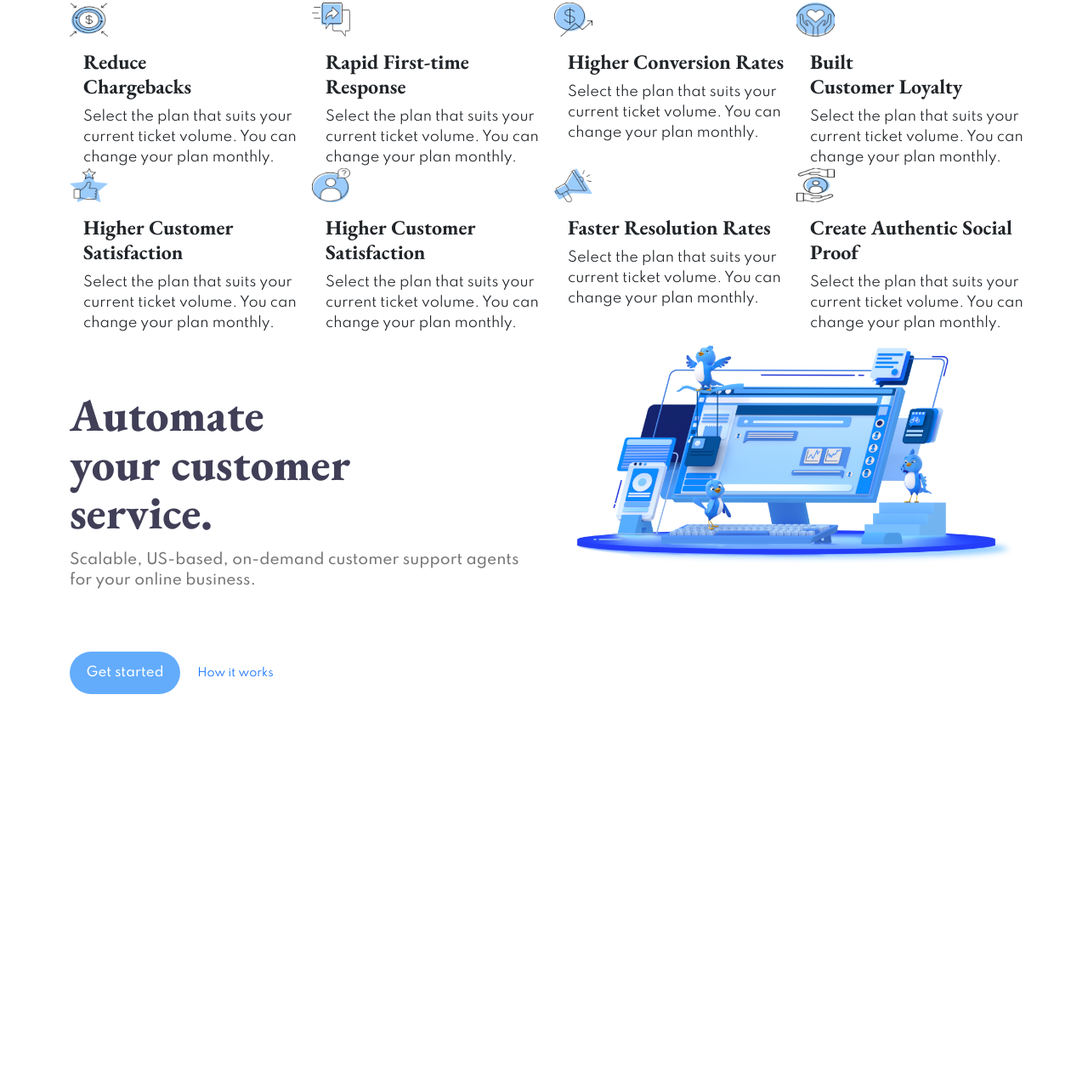
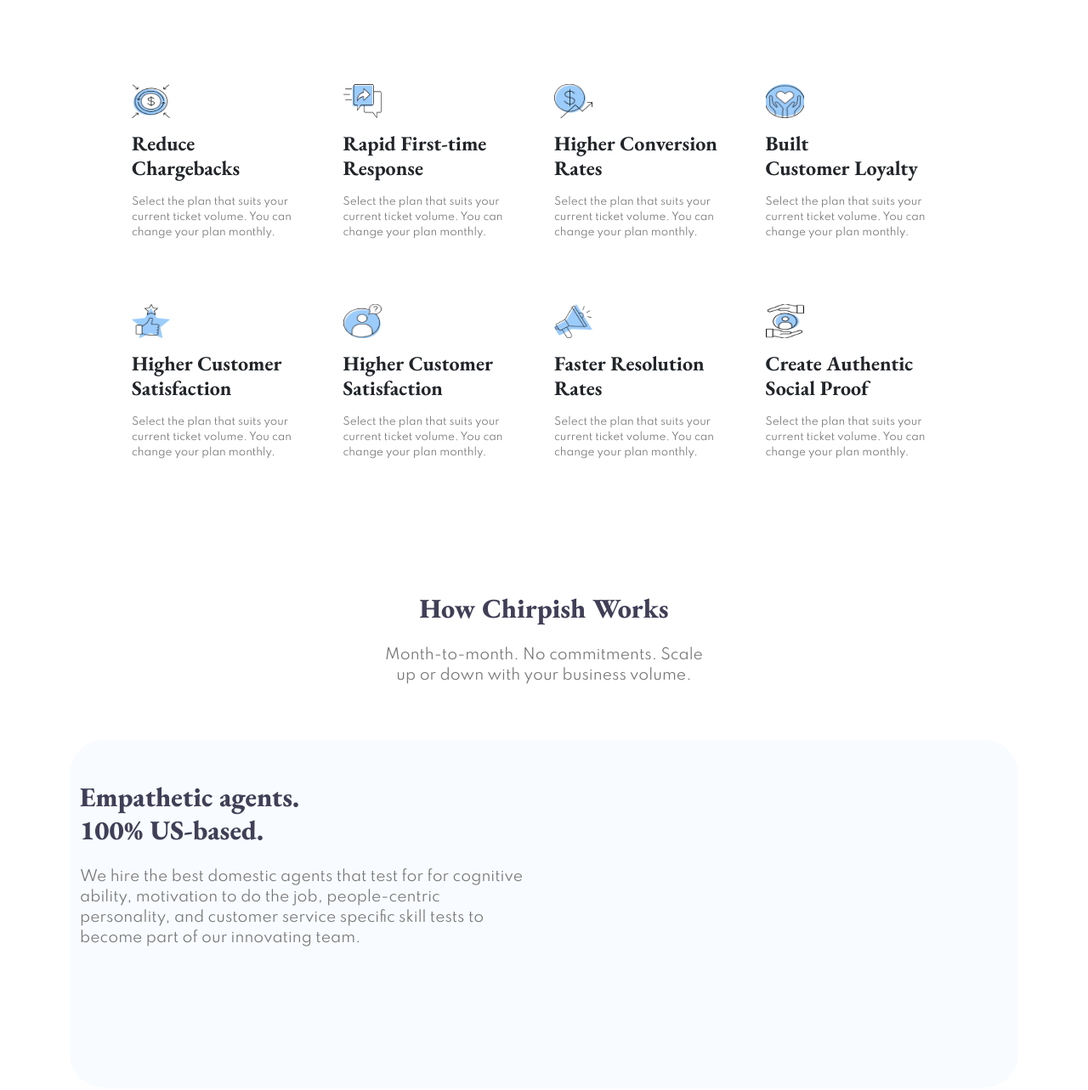
Before and after one commit to nikhiltomy/chirpish, a plain HTML site: page index.html in a window 1280 px wide. Shown: the part 1967-3250 px from the top of the page at 85% size. Before the commit the page ends 2784 px from the top, so only its background shows below. Drawn offline with nearby package versions, Linux system fonts and the light colour scheme.

```diff
--- a/css/large.css
+++ b/css/large.css
@@ -75,5 +75,10 @@
   line-height: 52px;
 }
 /* section3 */
-
+/* section5 */
+.ch-molc-service-card{
+  height: 195px;
+  width: 207px;
+}
+/* section5 */
 /*---------------- Desktop --------------------- */
--- a/css/style.css
+++ b/css/style.css
@@ -225,6 +225,6 @@
 /* section5 */
 .ch-molc-service-card{
   height: 195px;
-  width: 300px;
+  width: 276px;
 }
 /* section5 */
--- a/index.html
+++ b/index.html
@@ -232,79 +232,87 @@
     <!-- Section4 -->
     <!-- Section 5 -->
     <section>
-        <div class=" container">
-            <div class="row">
+        <div class="ch-section-container pt-5">
+            <div class="row pt-lg-5 pb-lg-3">
                 <div class="col-md-6 col-lg-3">
                     <div class="ch-molc-service-card">
                         <img src="./images/icon1.png" class="card-img-top ch-icon img-fluid " alt="...">
-                        <div class="card-body">
-                          <h3 class="ch-atom-card-title ch-font">Reduce <br> Chargebacks</h3>
-                          <p class="card-text">Select the plan that suits your current ticket volume. You can change your plan monthly.</p>
+                        <div class="">
+                            <h3 class="ch-atom-card-title ch-font pt-3">Reduce <br> Chargebacks</h3>
+                            <p class="ch-molc-card2__para">Select the plan that suits your current ticket volume. You
+                                can change your plan monthly.</p>
                         </div>
                     </div>
                 </div>
                 <div class="col-md-6 col-lg-3">
                     <div class="ch-molc-service-card">
                         <img src="./images/icon2.png" class="card-img-top ch-icon img-fluid" alt="...">
-                        <div class="card-body">
-                          <h3 class="ch-atom-card-title ch-font">Rapid First-time Response</h3>
-                          <p class="card-text">Select the plan that suits your current ticket volume. You can change your plan monthly.</p>
+                        <div class="">
+                            <h3 class="ch-atom-card-title ch-font pt-3">Rapid First-time Response</h3>
+                            <p class="ch-molc-card2__para">Select the plan that suits your current ticket volume. You
+                                can change your plan monthly.</p>
                         </div>
                     </div>
                 </div>
                 <div class="col-md-6 col-lg-3">
                     <div class="ch-molc-service-card">
                         <img src="./images/icon3.png" class="card-img-top ch-icon img-fluid" alt="...">
-                        <div class="card-body">
-                          <h3 class="ch-atom-card-title ch-font">Higher Conversion Rates</h3>
-                          <p class="card-text">Select the plan that suits your current ticket volume. You can change your plan monthly.</p>
+                        <div class="">
+                            <h3 class="ch-atom-card-title ch-font pt-3">Higher Conversion Rates</h3>
+                            <p class="ch-molc-card2__para">Select the plan that suits your current ticket volume. You
+                                can change your plan monthly.</p>
                         </div>
                     </div>
                 </div>
                 <div class="col-md-6 col-lg-3">
                     <div class="ch-molc-service-card">
                         <img src="./images/icon4.png" class="card-img-top ch-icon img-fluid " alt="...">
-                        <div class="card-body">
-                          <h3 class="ch-atom-card-title ch-font">Built <br>Customer Loyalty</h3>
-                          <p class="card-text">Select the plan that suits your current ticket volume. You can change your plan monthly.</p>
+                        <div class="">
+                            <h3 class="ch-atom-card-title ch-font pt-3">Built <br>Customer Loyalty</h3>
+                            <p class="ch-molc-card2__para">Select the plan that suits your current ticket volume. You
+                                can change your plan monthly.</p>
                         </div>
                     </div>
                 </div>
             </div>
-            <div class="row">
+            <div class="row pt-lg-5 pb-lg-3">
                 <div class="col-md-6 col-lg-3">
                     <div class="ch-molc-service-card">
                         <img src="./images/icon5.png" class="card-img-top ch-icon img-fluid" alt="...">
-                        <div class="card-body">
-                          <h3 class="ch-atom-card-title ch-font">Higher Customer Satisfaction</h3>
-                          <p class="card-text">Select the plan that suits your current ticket volume. You can change your plan monthly.</p>
+                        <div class="">
+                            <h3 class="ch-atom-card-title ch-font pt-3">Higher Customer Satisfaction</h3>
+                            <p class="ch-molc-card2__para">Select the plan that suits your current ticket volume. You
+                                can change your plan monthly.</p>
                         </div>
                     </div>
                 </div>
                 <div class="col-md-6 col-lg-3">
                     <div class="ch-molc-service-card">
                         <img src="./images/icon6.png" class="card-img-top ch-icon img-fluid" alt="...">
-                        <div class="card-body">
-                          <h3 class="ch-atom-card-title ch-font">Higher Customer Satisfaction</h3>
-                          <p class="card-text">Select the plan that suits your current ticket volume. You can change your plan monthly.</p>
+                        <div class="">
+                            <h3 class="ch-atom-card-title ch-font pt-3">Higher Customer Satisfaction</h3>
+                            <p class="ch-molc-card2__para">Select the plan that suits your current ticket volume. You
+                                can change your plan monthly.</p>
                         </div>
                     </div>
                 </div>
                 <div class="col-md-6 col-lg-3">
                     <div class="ch-molc-service-card">
                         <img src="./images/icon7.png" class="card-img-top ch-icon img-fluid" alt="...">
-                        <div class="card-body">
-                          <h3 class="ch-atom-card-title ch-font">Faster Resolution Rates</h3>
-                          <p class="card-text">Select the plan that suits your current ticket volume. You can change your plan monthly.</p>
+                        <div class="">
+                            <h3 class="ch-atom-card-title ch-font pt-3">Faster Resolution Rates</h3>
+                            <p class="ch-molc-card2__para">Select the plan that suits your current ticket volume. You
+                                can change your plan monthly.</p>
                         </div>
                     </div>
                 </div>
                 <div class="col-md-6 col-lg-3">
                     <div class="ch-molc-service-card">
                         <img src="./images/icon8.png" class="card-img-top ch-icon img-fluid" alt="...">
-                        <div class="card-body">
-                          <h3 class="ch-atom-card-title ch-font">Create Authentic Social Proof</h3>
-                          <p class="card-text">Select the plan that suits your current ticket volume. You can change your plan monthly.</p>
+                        <div class="">
+                            <h3 class="ch-atom-card-title ch-font pt-3">Create Authentic Social Proof</h3>
+                            <p class="ch-molc-card2__para">Select the plan that suits your current ticket volume. You
+                                can change your plan monthly.</p>
                         </div>
                     </div>
                 </div>
@@ -315,11 +323,124 @@
     </section>
     <!-- Section5 -->
     <!-- Section6 -->
+    <section class="pt-5">
+        <div class="container">
+            <div class="row">
+                <div class="container">
+                    <div class="col-12 ch-org-chirpish-work text-md-center">
+                        <div class="row">
+                            <div class="col-12 ch-molc-chirpish-top">
+                                <h2 class="ch-font ch-atom-h2 ch-atom-h2--grey text-center">How Chirpish Works</h2>
+                                <p class="ch-molc-banner__para text-center pt-3"> Month-to-month. No commitments. Scale
+                                    <br> up or down with your business volume.
+                                </p>
+                            </div>
+                        </div>
+                    </div>
+                </div>
+            </div>
+
+            <div class="row pt-5">
+                <div class="container">
+                    <div class="col-12 ch-org-customersupport">
+                        <div class="row">
+                            <div class="col-12 col-lg-6 ch-molc-chirpish-top text-center ps-md-4 pt-lg-5">
+                                <h2 class="ch-font ch-atom-h2 ch-atom-h2--grey text-center text-md-start">Empathetic
+                                    agents. <br>
+                                    100% US-based.</h2>
+                                <p class="ch-molc-banner__para text-center pt-3 text-md-start w-md-75">We hire the best
+                                    domestic
+                                    agents that test for for cognitive ability, motivation to do the job, people-centric
+                                    personality, and customer service specific skill tests to become part of our
+                                    innovating team.
+                                </p>
+                            </div>
+                        </div>
+                    </div>
+                </div>
+            </div>
+
+
+        </div>
+    </section>
+    <!--Section6 -->
+
+    <!-- Section7 -->
+    <section class="pt-5">
+        <div class="container">
+            <div class="row pt-5">
+                <div class="container">
+                    <div class="col-12 ch-org-customersupport">
+                        <div class="row">
+                            <div class="col-12 col-lg-6 ch-molc-chirpish-top text-center ps-md-4 pt-lg-5">
+                                <h2 class="ch-font ch-atom-h2 ch-atom-h2--grey text-center text-md-start">Empathetic
+                                    agents. <br>
+                                    100% US-based.</h2>
+                                <p class="ch-molc-banner__para text-center pt-3 text-md-start w-md-75">We hire the best
+                                    domestic
+                                    agents that test for for cognitive ability, motivation to do the job, people-centric
+                                    personality, and customer service specific skill tests to become part of our
+                                    innovating team.
+                                </p>
+                            </div>
+                        </div>
+                    </div>
+                </div>
+            </div>
+
+
+        </div>
+    </section>
+    <!--Section7 -->
+
+    <!-- Section8 -->
+    <section class="pt-5">
+        <div class="container">
+            <div class="row pt-5">
+                <div class="container">
+                    <div class="col-12 ch-org-customersupport">
+                        <div class="row">
+                            <div class="col-12 col-lg-6 ch-molc-chirpish-top text-center ps-md-4 pt-lg-5">
+                                <h2 class="ch-font ch-atom-h2 ch-atom-h2--grey text-center text-md-start">Empathetic
+                                    agents. <br>
+                                    100% US-based.</h2>
+                                <p class="ch-molc-banner__para text-center pt-3 text-md-start w-md-75">We hire the best
+                                    domestic
+                                    agents that test for for cognitive ability, motivation to do the job, people-centric
+                                    personality, and customer service specific skill tests to become part of our
+                                    innovating team.
+                                </p>
+                            </div>
+                        </div>
+                    </div>
+                </div>
+            </div>
+            <div class="row">
+                <div class="container">
+                    <div class="col-12 ch-org-chirpish-work text-md-center">
+                        <div class="row">
+                            <div class="col-12 ch-molc-chirpish-top">
+                                <h2 class="ch-font ch-atom-h2 ch-atom-h2--grey text-center">How Chirpish Works</h2>
+                                <p class="ch-molc-banner__para text-center pt-3"> Month-to-month. No commitments. Scale
+                                    <br> up or down with your business volume.
+                                </p>
+                            </div>
+                        </div>
+                    </div>
+                </div>
+            </div>
+
+
+
+        </div>
+    </section>
+    <!--Section8 -->
+    <!-- Section9 -->
 
     <section class="container">
         <div class="row d-flex">
             <div class="col-12 order-md-1 order-lg-0 col-lg-6 text-center ch-molc-banner text-lg-start text-md-start ">
-                <h1 class="ch-atom-h1  ch-font ch-molc-banner__heading "> Automate <br class="d-none"> <span
+                <h1 class="ch-atom-h1  ch-font pt-3 ch-molc-banner__heading "> Automate <br class="d-none"> <span
                         class="d-md-inline-block"> your customer service. </span> </h1>
                 <p
                     class=" ch-molc-banner__para ch-atom-body-subpara--weight text-center text-lg-start text-md-start pb-md-5">
@@ -338,7 +459,7 @@
             </div>
         </div>
     </section>
-    <!-- Section6-->
+    <!-- Section9-->
 
 
 
```
Lines whose indentation alone changed are shown as unchanged.
